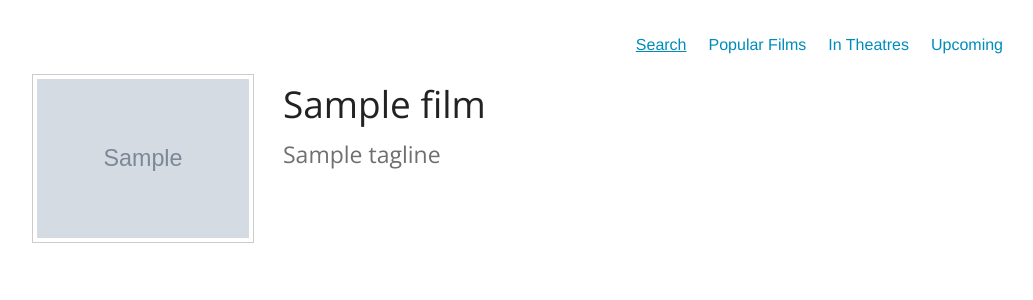
After one commit to citruspi/Wintergarten-Web, a Flask app: template templates/film.html in a window 1280 px wide. The commit adds this page. Shown: the top 300 px of the page, without its empty margins (122-1155 px from the left). Run offline with Flask 2, Linux system fonts and the light colour scheme; the template is opened without the code that fills it: most values are stand-ins (such as "Sample title", 1, 10 or a date in 2020); grey boxes marked "Sample" are stand-in pictures; some libraries are stand-ins or nearby versions.

Commit message:
Implemented basic film view

```diff
--- a/app.py
+++ b/app.py
@@ -23,6 +23,13 @@ def search():
 		films.append(film(result['id'], app.config['IMG_BASE_URL']))
 
 	return	render_template("search.html", query=request.form['query'], films=films)
+
+@app.route('/film/<id>', methods=['GET'])
+def film_view(id):
+
+	f = film(id, app.config['IMG_BASE_URL'])
+
+	return render_template('film.html', film=f)
 
 @app.route('/<listing>', methods=['GET'])
 def listing(listing):
--- /dev/null
+++ b/templates/film.html
@@ -0,0 +1,47 @@
+<!doctype html>
+<html class="no-js" lang="en">
+
+    <head>
+
+        {% include 'header.html' %}
+
+        <style>
+
+            body {
+
+                margin-top: 2em;
+
+            }
+
+        </style>
+
+    </head>
+
+    <body>
+
+        {% include 'menu.html' %}
+
+        <div class="row">
+
+            <div class="large-3 columns">
+
+                <a class="th" href="#">
+                    <img src="{{ film.poster_path }}">
+                </a>
+
+            </div>
+
+            <div class="large-9 columns">
+
+                <h2>{{ film.title }}</h2>
+                <h4 class="subheader">{{ film.tagline }}</h4>
+
+            </div>
+
+        </div>
+
+        {% include 'scripts.html' %}
+
+    </body>
+
+</html>
--- a/templates/results.html
+++ b/templates/results.html
@@ -7,7 +7,7 @@
 				{% for film in films %}
   				<li>
   					<span data-tooltip data-options="disable_for_touch:true" title="{{ film.title }} ({{ film.release_year }})">
-  						<a class="th radius"> <img src="{{ film.poster_path }}"> </a>
+  						<a class="th radius" href="/film/{{ film.tmdb_id }}"> <img src="{{ film.poster_path }}"> </a>
   					</span>
   				</li>
 				{% endfor %}
```
